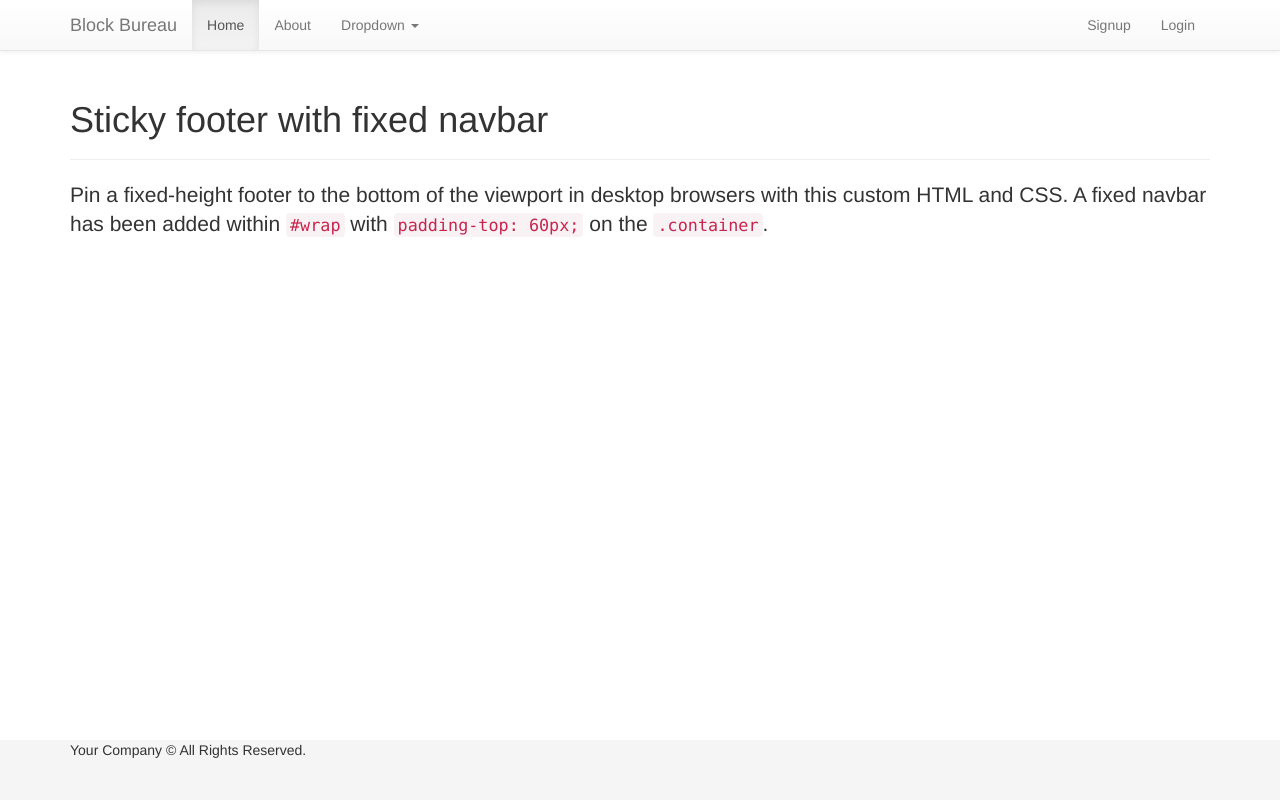
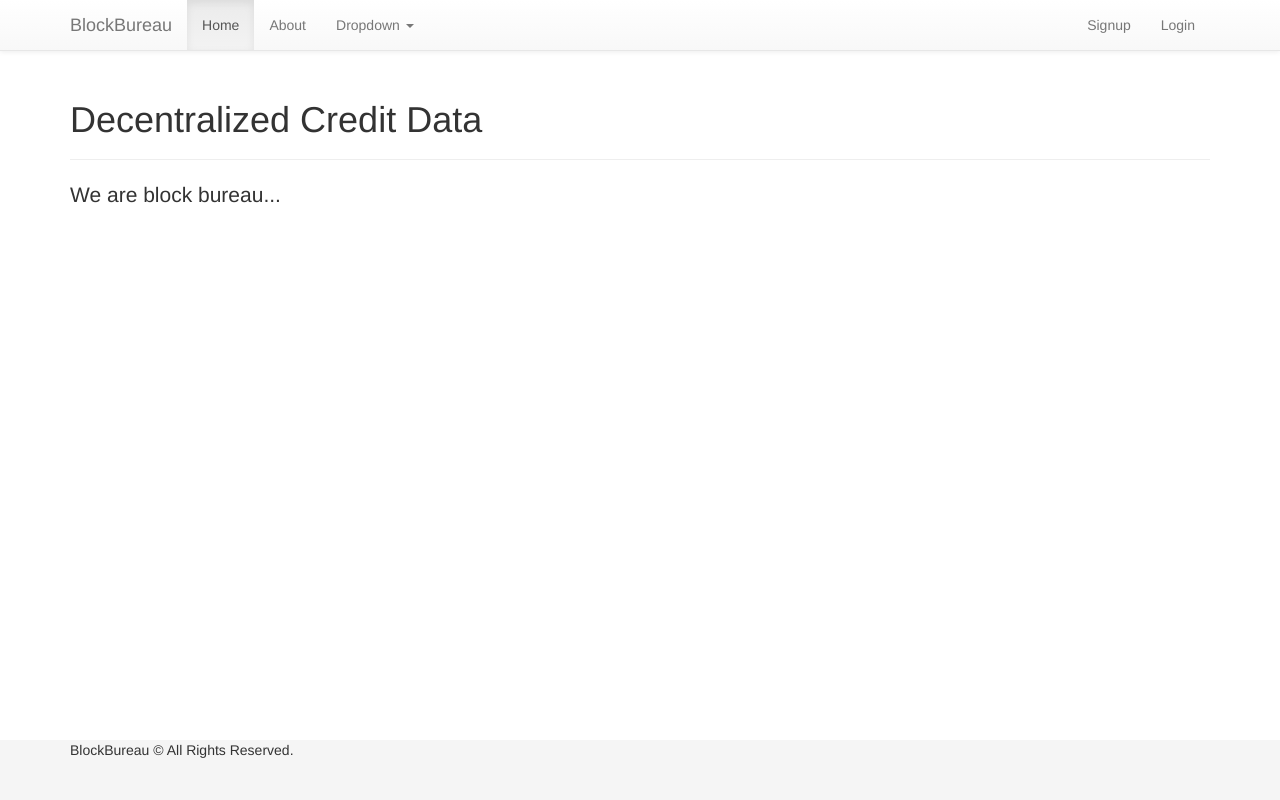
Before and after one commit to colinschoen/blockbureau, a Flask app: page / in a window 1280 px wide. Run offline with Flask 2, Linux system fonts and the light colour scheme; some libraries are stand-ins or nearby versions.

Commit message:
Update templates
Signed-off-by: Colin Schoen <cschoen@berkeley.edu>

```diff
--- a/templates/forms/forgot.html
+++ b/templates/forms/forgot.html
@@ -7,6 +7,5 @@
     <p class="pull-left"><a href="{{ url_for('login') }}">Login</a></p>
     <p class="pull-right"><a href="{{ url_for('register') }}">Register</a></p>
     <input type="submit" value="Submit" class="btn btn-lg btn-primary btn-block" disabled>
-    <p>You must add database as well as Flask-Login to enable user management. See the <a href="http://www.realpython.com">Real Python</a> course for more info!</p>
   </form>
 {% endblock %}
--- a/templates/forms/login.html
+++ b/templates/forms/login.html
@@ -8,6 +8,5 @@
     <p class="pull-left"><a href="{{ url_for('forgot') }}">Forgot Password?</a></p>
     <p class="pull-right"><a href="{{ url_for('register') }}">Register</a></p>
     <input type="submit" value="Submit" class="btn btn-primary btn-lg btn-block" disabled>
-    <p>You must add database as well as Flask-Login to enable user management. See the <a href="http://www.realpython.com">Real Python</a> course for more info!</p>
   </form>
 {% endblock %}
--- a/templates/forms/register.html
+++ b/templates/forms/register.html
@@ -9,6 +9,5 @@
     {{ form.confirm(class_ = 'form-control last-input', placeholder = form.confirm.label.text, required = true) }}
     <p class="pull-left"><a href="{{ url_for('login') }}">Login</a></p>
     <input type="submit" value="Register" class="btn btn-primary btn-lg btn-block"  disabled>
-    <p>You must add database as well as Flask-Login to enable user management. See the <a href="http://www.realpython.com">Real Python</a> course for more info!</p>
   </form>
 {% endblock %}
--- a/templates/layouts/main.html
+++ b/templates/layouts/main.html
@@ -48,7 +48,7 @@
             <span class="icon-bar"></span>
             <span class="icon-bar"></span>
           </button>
-          <a class="navbar-brand" href="/">Block Bureau</a>
+          <a class="navbar-brand" href="/">BlockBureau</a>
         </div>
         <div class="collapse navbar-collapse">
           <ul class="nav navbar-nav">
@@ -97,7 +97,7 @@
 
   <div id="footer">
     <div class="container">
-      <p>Your Company &copy; All Rights Reserved.</p>
+      <p>BlockBureau &copy; All Rights Reserved.</p>
       {% block footer %}{% endblock %}
     </div>
   </div>
--- a/templates/pages/placeholder.home.html
+++ b/templates/pages/placeholder.home.html
@@ -3,8 +3,8 @@
 {% block content %}
 
 <div class="page-header">
-  <h1>Sticky footer with fixed navbar</h1>
+  <h1>Decentralized Credit Data</h1>
 </div>
-<p class="lead">Pin a fixed-height footer to the bottom of the viewport in desktop browsers with this custom HTML and CSS. A fixed navbar has been added within <code>#wrap</code> with <code>padding-top: 60px;</code> on the <code>.container</code>.</p>
+<p class="lead">We are block bureau...</p>
 
 {% endblock %}
```
